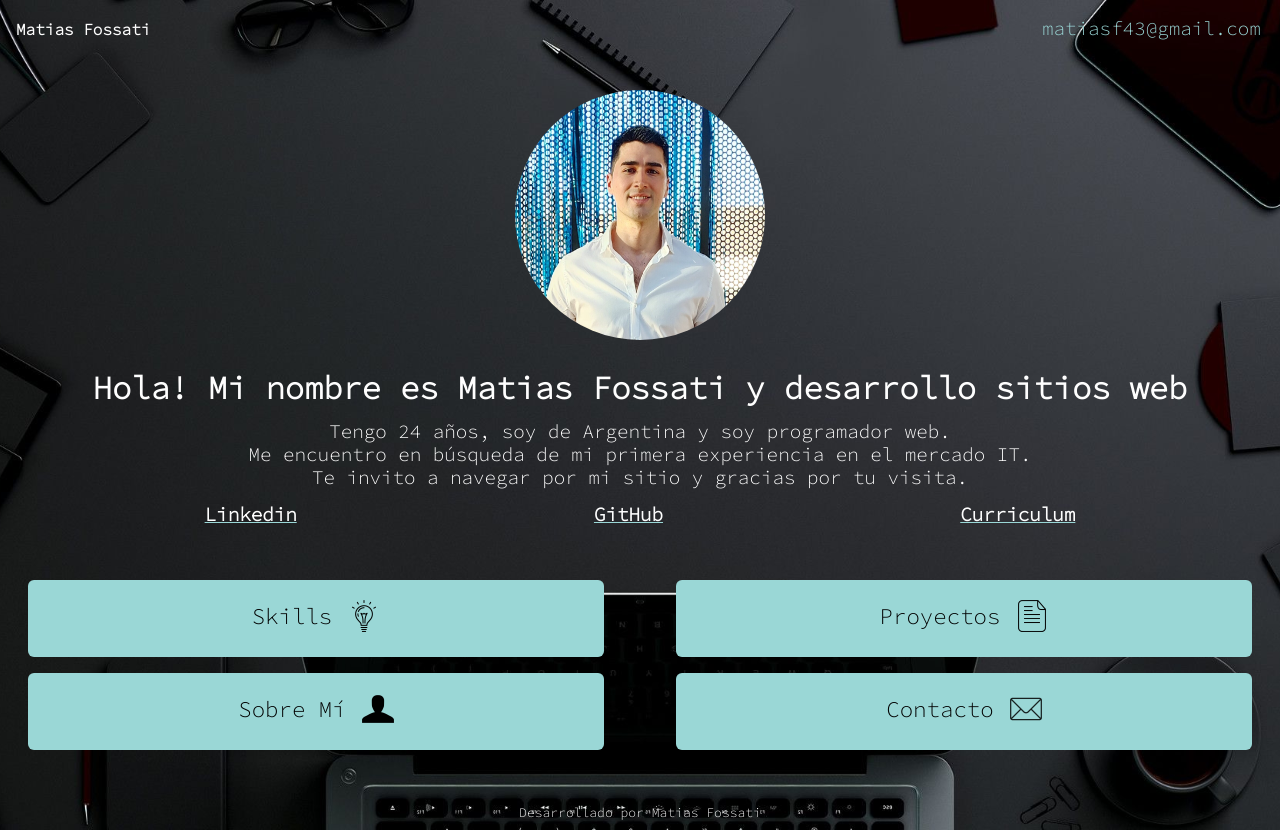
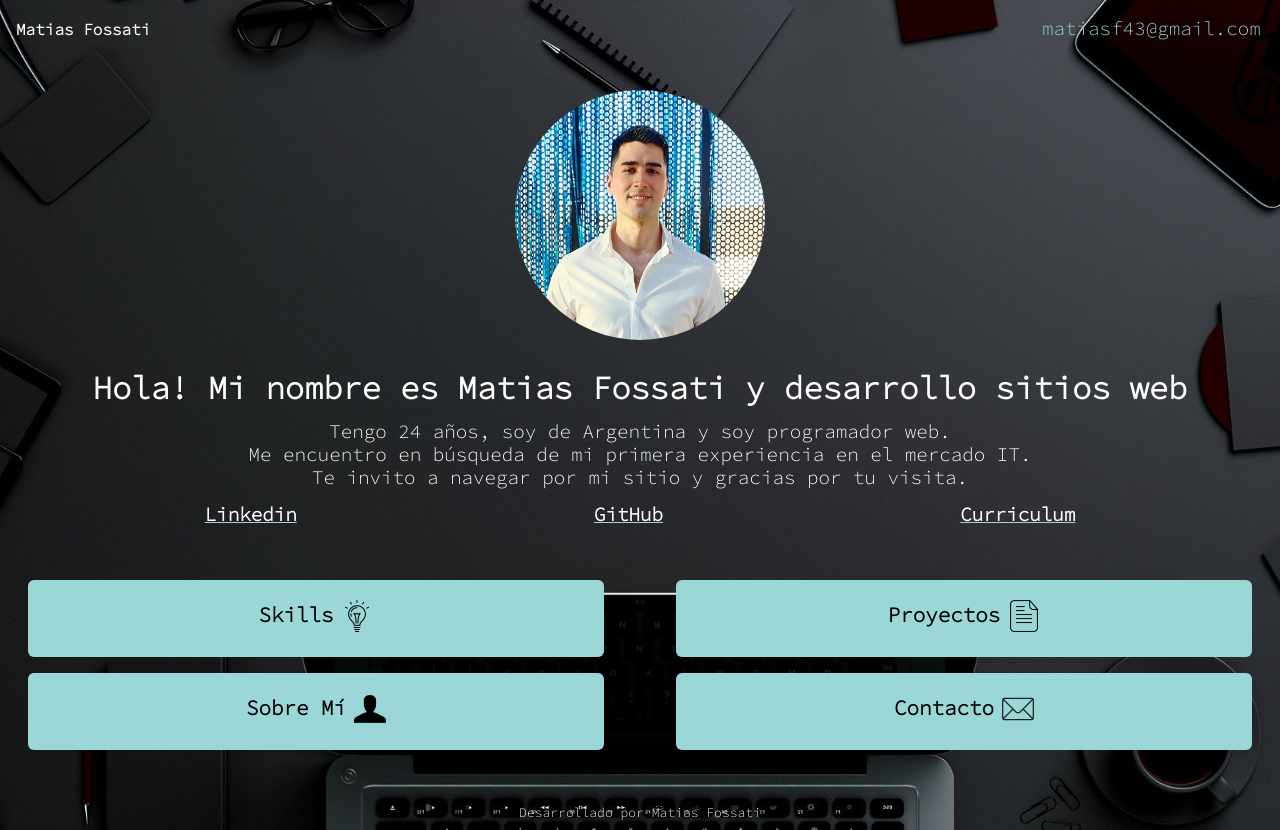
Before and after one commit to Matias5598/Portafolio, a plain HTML site: page index.html in a window 1280 px wide. Drawn offline with Linux system fonts and the light colour scheme.

Commit message:
Correcion botones nav index y titulo

```diff
--- a/static/css/index/navegacion.css
+++ b/static/css/index/navegacion.css
@@ -15,7 +15,8 @@
 }
 
 .sitio_links__lista--link{
-    font-size: 1.4rem;
+    font-size: 1.3rem;
+    font-weight: 600;
     color: black;
     width: 45vw;
     padding: 20px 0 25px 0;
@@ -23,7 +24,7 @@
     text-align: center;
     background-color: #9ad7d6;
     display: flex;
-    gap: 1rem;
+    gap: 0.5rem;
     justify-content: center;
     align-items: center;
 }
--- a/static/css/index/presentacion.css
+++ b/static/css/index/presentacion.css
@@ -31,7 +31,7 @@
 .presentacion__titulo{
     font-weight: 700;
     font-size: 1.3rem;
-    text-align: justify;
+    text-align: center;
 }
 
 .presentacion__descripcion{
@@ -46,7 +46,6 @@
     box-sizing: border-box;
     justify-content: space-around;
     gap: 1rem;
-
 }
 
 .presentacion__links___lista--link{
--- a/static/css/skills/skills.css
+++ b/static/css/skills/skills.css
@@ -10,7 +10,6 @@
     color: #9ad7d6;
     font-size: 3rem;
 }
-
 
 .skills__lista{
     display: flex;
@@ -32,7 +31,6 @@
     align-items: center;
     justify-content: space-around;
 }
-
 
 
 @media screen and (min-width: 768px){
```
